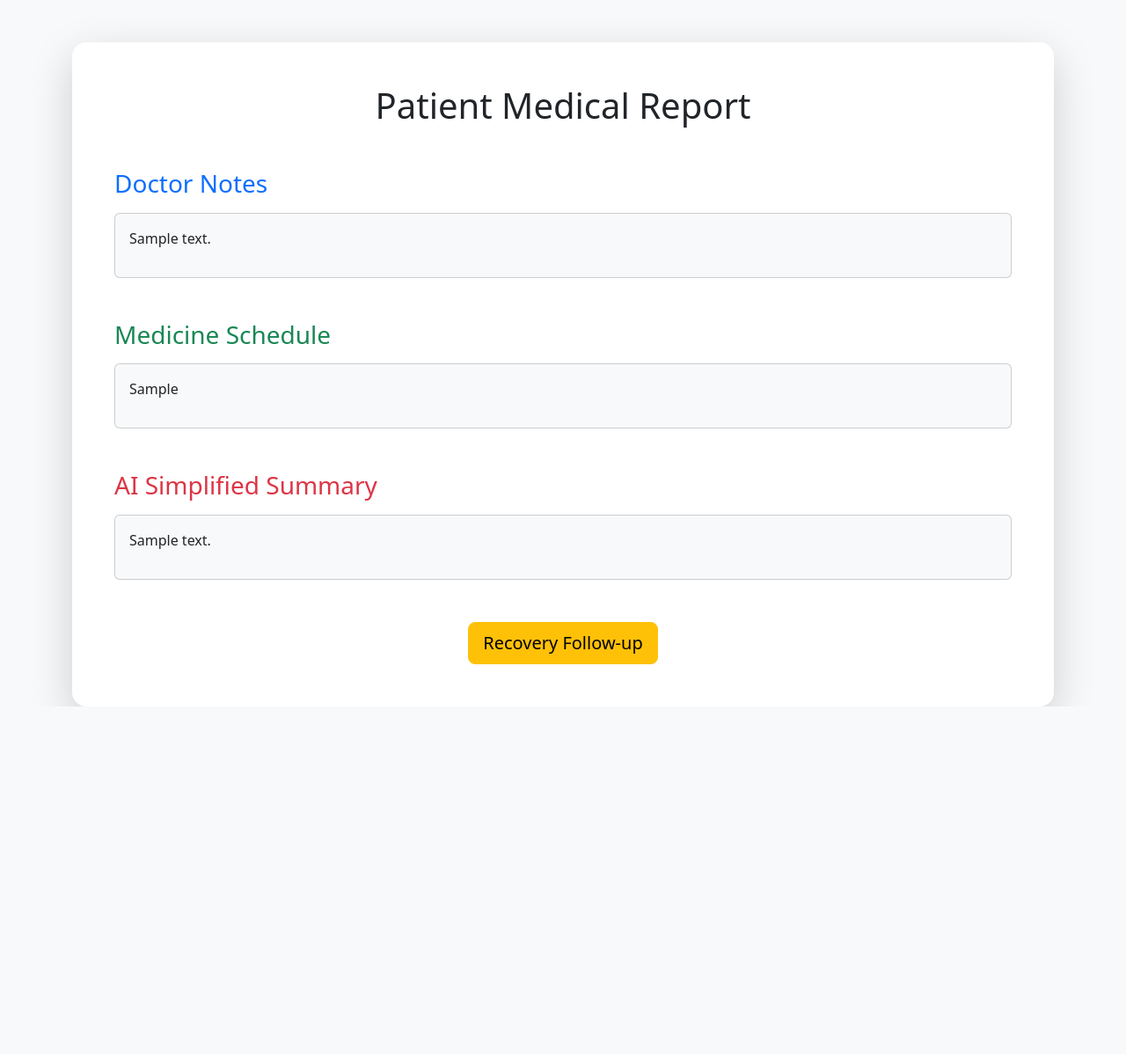
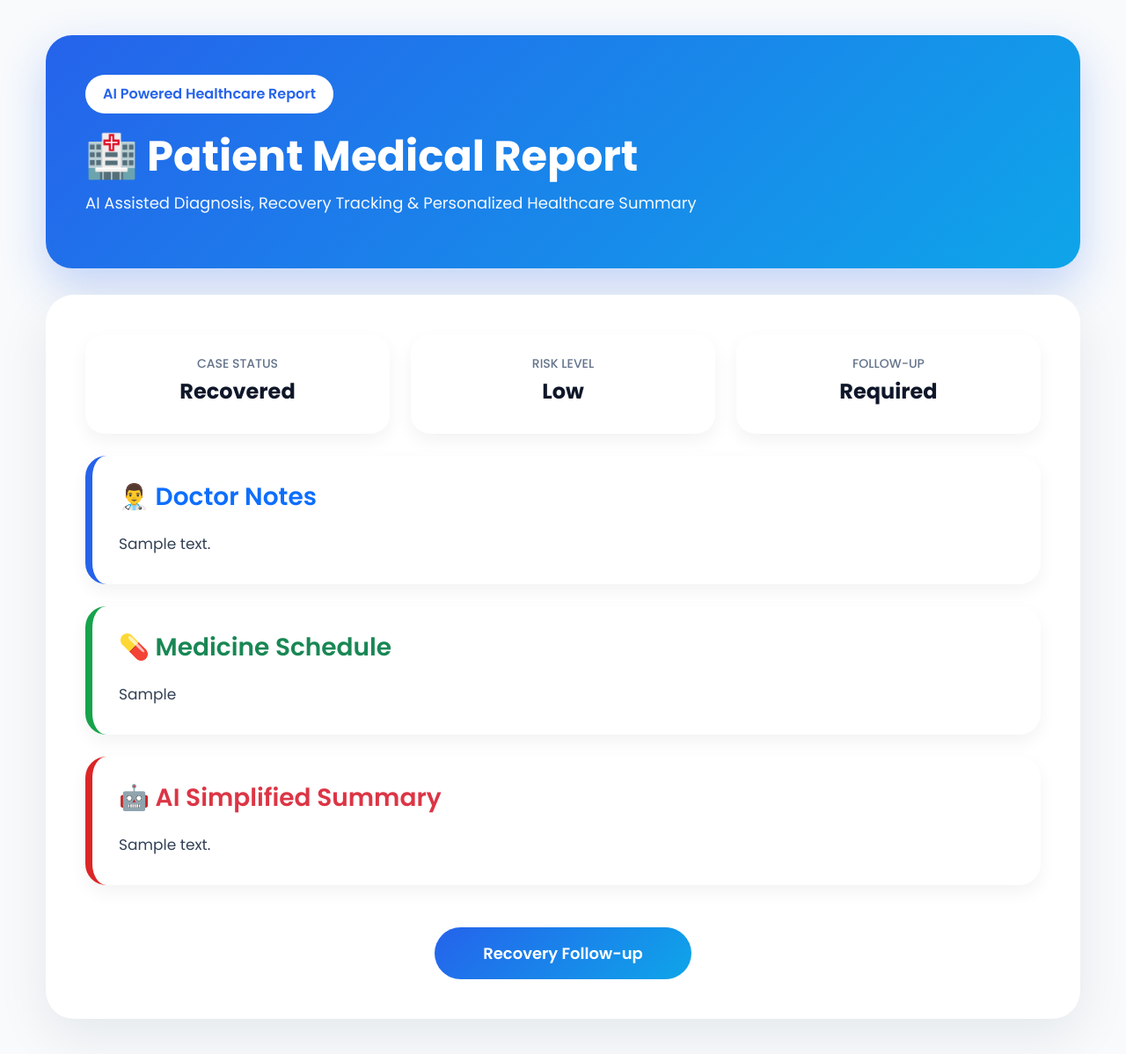
Before and after one commit to Debjit2821/swasth-ai, a Flask app: page /patient-report/1 in a window 1280 px wide. Shown: the whole page at 88% size. Before the commit the page ends 803 px from the top, so only its background shows below. Run offline with Flask 3, Linux system fonts and the light colour scheme; a user stored in the database is signed in; tables that the repository leaves empty hold one stand-in row (values such as "Sample post").

Commit message:
1.6(patient)

```diff
--- a/templates/patient_report.html
+++ b/templates/patient_report.html
@@ -1,75 +1,401 @@
 <!DOCTYPE html>
-<html>
+<html lang="en">
 
 <head>
 
-    <title>Patient Report</title>
+    <meta charset="UTF-8">
 
-    <link href="https://cdn.jsdelivr.net/npm/bootstrap@5.3.3/dist/css/bootstrap.min.css" rel="stylesheet">
+    <meta name="viewport"
+          content="width=device-width, initial-scale=1.0">
+
+    <title>Patient Medical Report</title>
+
+    <link href="https://cdn.jsdelivr.net/npm/bootstrap@5.3.3/dist/css/bootstrap.min.css"
+          rel="stylesheet">
+
+    <link href="https://fonts.googleapis.com/css2?family=Poppins:wght@300;400;500;600;700&display=swap"
+          rel="stylesheet">
+
+    <style>
+
+        *{
+            margin:0;
+            padding:0;
+            box-sizing:border-box;
+            font-family:'Poppins',sans-serif;
+        }
+
+        body{
+            background:#f8fafc;
+            min-height:100vh;
+            padding:40px 0;
+        }
+
+        .report-wrapper{
+            max-width:1200px;
+            margin:auto;
+        }
+
+        .hero-banner{
+
+            background:linear-gradient(
+                135deg,
+                #2563eb,
+                #0ea5e9
+            );
+
+            color:white;
+
+            border-radius:30px;
+
+            padding:45px;
+
+            margin-bottom:30px;
+
+            box-shadow:
+            0 20px 50px rgba(
+                37,
+                99,
+                235,
+                .25
+            );
+        }
+
+        .hero-banner h1{
+            font-size:48px;
+            font-weight:700;
+            margin-bottom:10px;
+        }
+
+        .hero-banner p{
+            font-size:18px;
+            opacity:.95;
+        }
+
+        .report-card{
+
+            background:white;
+
+            border-radius:32px;
+
+            padding:45px;
+
+            box-shadow:
+            0 20px 60px rgba(
+                15,
+                23,
+                42,
+                .08
+            );
+        }
+
+        .mini-card{
+
+            background:white;
+
+            border-radius:22px;
+
+            padding:25px;
+
+            text-align:center;
+
+            box-shadow:
+            0 8px 20px rgba(
+                0,
+                0,
+                0,
+                .05
+            );
+
+            transition:.3s;
+        }
+
+        .mini-card:hover{
+
+            transform:translateY(-4px);
+
+        }
+
+        .mini-card h6{
+
+            color:#64748b;
+
+            font-size:14px;
+
+            margin-bottom:10px;
+        }
+
+        .mini-card h4{
+
+            font-weight:700;
+
+            color:#0f172a;
+        }
+
+        .report-section{
+
+            background:white;
+
+            border-radius:24px;
+
+            padding:30px;
+
+            margin-top:25px;
+
+            box-shadow:
+            0 8px 20px rgba(
+                0,
+                0,
+                0,
+                .05
+            );
+        }
+
+        .notes{
+
+            border-left:
+            8px solid #2563eb;
+        }
+
+        .medicine{
+
+            border-left:
+            8px solid #16a34a;
+        }
+
+        .summary{
+
+            border-left:
+            8px solid #dc2626;
+        }
+
+        .section-title{
+
+            font-size:28px;
+
+            font-weight:600;
+
+            margin-bottom:20px;
+        }
+
+        .section-content{
+
+            font-size:17px;
+
+            line-height:1.9;
+
+            color:#334155;
+        }
+
+        .follow-btn{
+
+            background:linear-gradient(
+                135deg,
+                #2563eb,
+                #0ea5e9
+            );
+
+            border:none;
+
+            color:white;
+
+            padding:
+            16px 55px;
+
+            border-radius:50px;
+
+            font-size:18px;
+
+            font-weight:600;
+
+            transition:.3s;
+        }
+
+        .follow-btn:hover{
+
+            transform:translateY(-3px);
+
+            color:white;
+
+            box-shadow:
+            0 15px 30px rgba(
+                37,
+                99,
+                235,
+                .25
+            );
+        }
+
+        .badge-report{
+
+            background:white;
+
+            color:#2563eb;
+
+            padding:
+            10px 20px;
+
+            border-radius:30px;
+
+            font-weight:600;
+
+            display:inline-block;
+
+            margin-bottom:20px;
+        }
+
+        @media(max-width:768px){
+
+            .hero-banner{
+
+                padding:30px;
+            }
+
+            .hero-banner h1{
+
+                font-size:34px;
+            }
+
+            .report-card{
+
+                padding:25px;
+            }
+
+        }
+
+    </style>
 
 </head>
 
-<body class="bg-light">
+<body>
 
-<div class="container mt-5">
+<div class="container report-wrapper">
 
-    <div class="card shadow-lg border-0 rounded-4 p-5">
+    <div class="hero-banner">
 
-        <h1 class="text-center mb-5">
-            Patient Medical Report
+        <span class="badge-report">
+            AI Powered Healthcare Report
+        </span>
+
+        <h1>
+            🏥 Patient Medical Report
         </h1>
 
-        <div class="mb-5">
+        <p>
+            AI Assisted Diagnosis, Recovery Tracking &
+            Personalized Healthcare Summary
+        </p>
 
-            <h3 class="text-primary">
-                Doctor Notes
-            </h3>
+    </div>
 
-            <div class="card p-3 mt-3 bg-light">
+    <div class="report-card">
 
-                <p>{{ report.doctor_notes }}</p>
+        <!-- STATUS CARDS -->
+
+        <div class="row g-4 mb-4">
+
+            <div class="col-md-4">
+
+                <div class="mini-card">
+
+                    <h6>CASE STATUS</h6>
+
+                    <h4>Recovered</h4>
+
+                </div>
+
+            </div>
+
+            <div class="col-md-4">
+
+                <div class="mini-card">
+
+                    <h6>RISK LEVEL</h6>
+
+                    <h4>Low</h4>
+
+                </div>
+
+            </div>
+
+            <div class="col-md-4">
+
+                <div class="mini-card">
+
+                    <h6>FOLLOW-UP</h6>
+
+                    <h4>Required</h4>
+
+                </div>
 
             </div>
 
         </div>
 
-        <div class="mb-5">
+        <!-- DOCTOR NOTES -->
 
-            <h3 class="text-success">
-                Medicine Schedule
+        <div class="report-section notes">
+
+            <h3 class="section-title text-primary">
+
+                👨‍⚕️ Doctor Notes
+
             </h3>
 
-            <div class="card p-3 mt-3 bg-light">
+            <div class="section-content">
 
-                <p>{{ report.medicine_schedule }}</p>
+                {{ report.doctor_notes }}
 
             </div>
 
         </div>
 
-        <div class="mb-5">
+        <!-- MEDICINE -->
 
-            <h3 class="text-danger">
-                AI Simplified Summary
+        <div class="report-section medicine">
+
+            <h3 class="section-title text-success">
+
+                💊 Medicine Schedule
+
             </h3>
 
-            <div class="card p-3 mt-3 bg-light">
+            <div class="section-content">
 
-                <p>{{ report.ai_summary }}</p>
+                {{ report.medicine_schedule }}
 
             </div>
 
         </div>
 
-        <div class="text-center">
+        <!-- AI SUMMARY -->
 
-            <a
-                href="/resolve-case/{{ report.case_id }}"
-                class="btn btn-warning btn-lg">
+        <div class="report-section summary">
 
-                Recovery Follow-up
+            <h3 class="section-title text-danger">
 
-            </a>
+                🤖 AI Simplified Summary
+
+            </h3>
+
+            <div class="section-content">
+
+                {{ report.ai_summary }}
+
+            </div>
+
+        </div>
+
+        <!-- BUTTON -->
+
+        <div class="text-center mt-5">
+
+           <a href="followup_result.html"
+   class="btn follow-btn">
+
+    Recovery Follow-up
+
+</a>
 
         </div>
 
```
